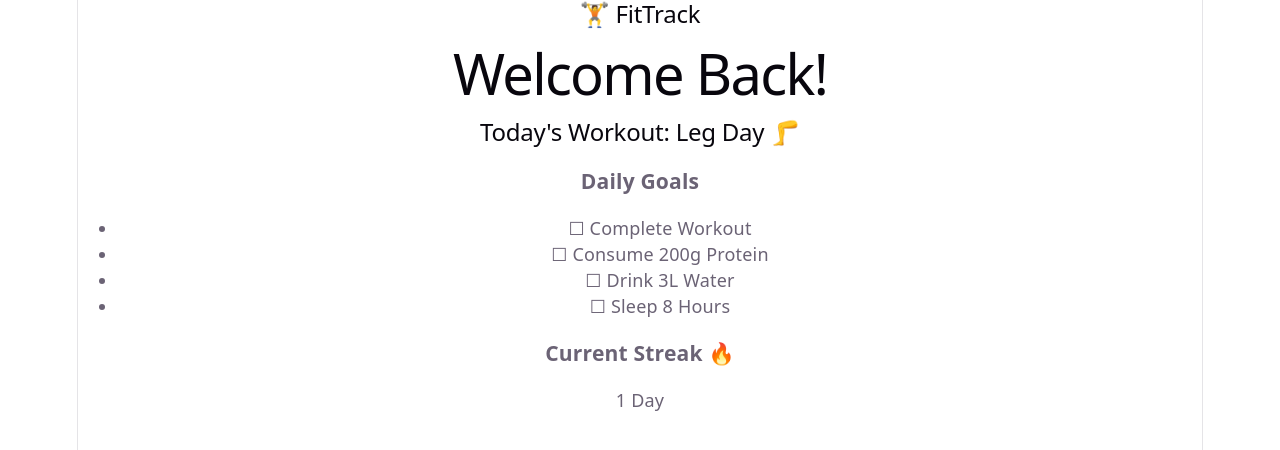
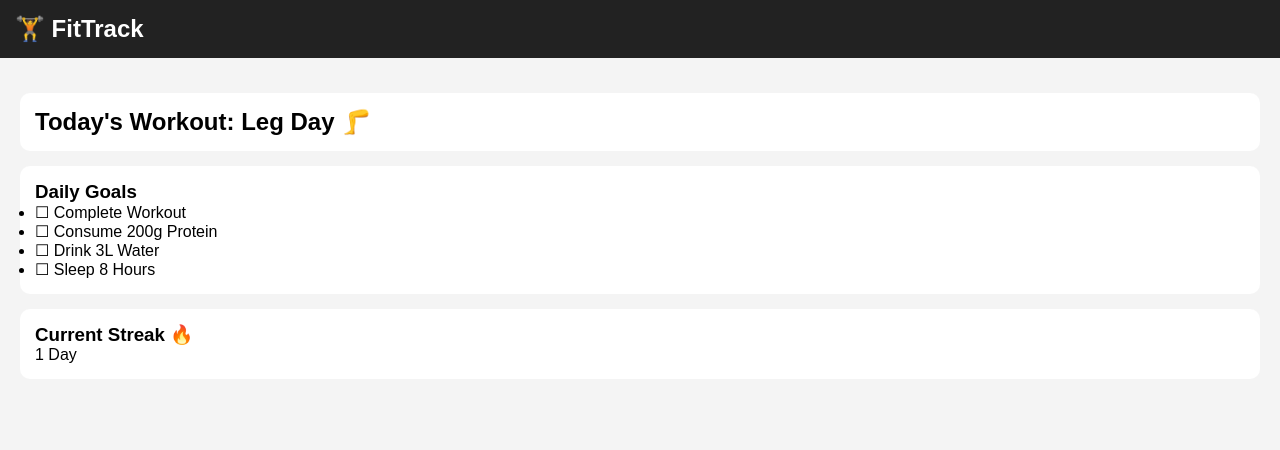
Before and after one commit to sanyabakshi18/fittrack, a React (Vite) app in the folder client/: page / in a window 1280 px wide. Shown: the top 450 px of the page. Built offline with nearby package versions, Linux system fonts and the light colour scheme.

Commit message:
Added dashboard UI and styling

```diff
--- a/client/src/App.css
+++ b/client/src/App.css
@@ -1,184 +1,16 @@
-.counter {
-  font-size: 16px;
-  padding: 5px 10px;
-  border-radius: 5px;
-  color: var(--accent);
-  background: var(--accent-bg);
-  border: 2px solid transparent;
-  transition: border-color 0.3s;
-  margin-bottom: 24px;
-
-  &:hover {
-    border-color: var(--accent-border);
-  }
-  &:focus-visible {
-    outline: 2px solid var(--accent);
-    outline-offset: 2px;
-  }
+nav {
+  background-color: #222;
+  color: white;
+  padding: 15px;
 }
 
-.hero {
-  position: relative;
-
-  .base,
-  .framework,
-  .vite {
-    inset-inline: 0;
-    margin: 0 auto;
-  }
-
-  .base {
-    width: 170px;
-    position: relative;
-    z-index: 0;
-  }
-
-  .framework,
-  .vite {
-    position: absolute;
-  }
-
-  .framework {
-    z-index: 1;
-    top: 34px;
-    height: 28px;
-    transform: perspective(2000px) rotateZ(300deg) rotateX(44deg) rotateY(39deg)
-      scale(1.4);
-  }
-
-  .vite {
-    z-index: 0;
-    top: 107px;
-    height: 26px;
-    width: auto;
-    transform: perspective(2000px) rotateZ(300deg) rotateX(40deg) rotateY(39deg)
-      scale(0.8);
-  }
+.container {
+  padding: 20px;
 }
 
-#center {
-  display: flex;
-  flex-direction: column;
-  gap: 25px;
-  place-content: center;
-  place-items: center;
-  flex-grow: 1;
-
-  @media (max-width: 1024px) {
-    padding: 32px 20px 24px;
-    gap: 18px;
-  }
+.card {
+  background: white;
+  padding: 15px;
+  margin-top: 15px;
+  border-radius: 10px;
 }
-
-#next-steps {
-  display: flex;
-  border-top: 1px solid var(--border);
-  text-align: left;
-
-  & > div {
-    flex: 1 1 0;
-    padding: 32px;
-    @media (max-width: 1024px) {
-      padding: 24px 20px;
-    }
-  }
-
-  .icon {
-    margin-bottom: 16px;
-    width: 22px;
-    height: 22px;
-  }
-
-  @media (max-width: 1024px) {
-    flex-direction: column;
-    text-align: center;
-  }
-}
-
-#docs {
-  border-right: 1px solid var(--border);
-
-  @media (max-width: 1024px) {
-    border-right: none;
-    border-bottom: 1px solid var(--border);
-  }
-}
-
-#next-steps ul {
-  list-style: none;
-  padding: 0;
-  display: flex;
-  gap: 8px;
-  margin: 32px 0 0;
-
-  .logo {
-    height: 18px;
-  }
-
-  a {
-    color: var(--text-h);
-    font-size: 16px;
-    border-radius: 6px;
-    background: var(--social-bg);
-    display: flex;
-    padding: 6px 12px;
-    align-items: center;
-    gap: 8px;
-    text-decoration: none;
-    transition: box-shadow 0.3s;
-
-    &:hover {
-      box-shadow: var(--shadow);
-    }
-    .button-icon {
-      height: 18px;
-      width: 18px;
-    }
-  }
-
-  @media (max-width: 1024px) {
-    margin-top: 20px;
-    flex-wrap: wrap;
-    justify-content: center;
-
-    li {
-      flex: 1 1 calc(50% - 8px);
-    }
-
-    a {
-      width: 100%;
-      justify-content: center;
-      box-sizing: border-box;
-    }
-  }
-}
-
-#spacer {
-  height: 88px;
-  border-top: 1px solid var(--border);
-  @media (max-width: 1024px) {
-    height: 48px;
-  }
-}
-
-.ticks {
-  position: relative;
-  width: 100%;
-
-  &::before,
-  &::after {
-    content: '';
-    position: absolute;
-    top: -4.5px;
-    border: 5px solid transparent;
-  }
-
-  &::before {
-    left: 0;
-    border-left-color: var(--border);
-  }
-  &::after {
-    right: 0;
-    border-right-color: var(--border);
-  }
-}
--- a/client/src/App.jsx
+++ b/client/src/App.jsx
@@ -1,25 +1,31 @@
 import Navbar from "./components/Navbar";
+import "./App.css";
 
 function App() {
   return (
     <div>
       <Navbar />
 
-      <h1>Welcome Back!</h1>
+      <div className="container">
+        <div className="card">
+          <h2>Today's Workout: Leg Day 🦵</h2>
+        </div>
 
-      <h2>Today's Workout: Leg Day 🦵</h2>
-
+        <div className="card">
           <h3>Daily Goals</h3>
-
           <ul>
             <li>☐ Complete Workout</li>
             <li>☐ Consume 200g Protein</li>
             <li>☐ Drink 3L Water</li>
             <li>☐ Sleep 8 Hours</li>
           </ul>
+        </div>
 
+        <div className="card">
           <h3>Current Streak 🔥</h3>
           <p>1 Day</p>
+        </div>
+      </div>
     </div>
   );
 }
--- a/client/src/index.css
+++ b/client/src/index.css
@@ -1,111 +1,15 @@
-:root {
-  --text: #6b6375;
-  --text-h: #08060d;
-  --bg: #fff;
-  --border: #e5e4e7;
-  --code-bg: #f4f3ec;
-  --accent: #aa3bff;
-  --accent-bg: rgba(170, 59, 255, 0.1);
-  --accent-border: rgba(170, 59, 255, 0.5);
-  --social-bg: rgba(244, 243, 236, 0.5);
-  --shadow:
-    rgba(0, 0, 0, 0.1) 0 10px 15px -3px, rgba(0, 0, 0, 0.05) 0 4px 6px -2px;
-
-  --sans: system-ui, 'Segoe UI', Roboto, sans-serif;
-  --heading: system-ui, 'Segoe UI', Roboto, sans-serif;
-  --mono: ui-monospace, Consolas, monospace;
-
-  font: 18px/145% var(--sans);
-  letter-spacing: 0.18px;
-  color-scheme: light dark;
-  color: var(--text);
-  background: var(--bg);
-  font-synthesis: none;
-  text-rendering: optimizeLegibility;
-  -webkit-font-smoothing: antialiased;
-  -moz-osx-font-smoothing: grayscale;
-
-  @media (max-width: 1024px) {
-    font-size: 16px;
-  }
-}
-
-@media (prefers-color-scheme: dark) {
-  :root {
-    --text: #9ca3af;
-    --text-h: #f3f4f6;
-    --bg: #16171d;
-    --border: #2e303a;
-    --code-bg: #1f2028;
-    --accent: #c084fc;
-    --accent-bg: rgba(192, 132, 252, 0.15);
-    --accent-border: rgba(192, 132, 252, 0.5);
-    --social-bg: rgba(47, 48, 58, 0.5);
-    --shadow:
-      rgba(0, 0, 0, 0.4) 0 10px 15px -3px, rgba(0, 0, 0, 0.25) 0 4px 6px -2px;
-  }
-
-  #social .button-icon {
-    filter: invert(1) brightness(2);
-  }
+* {
+  margin: 0;
+  padding: 0;
+  box-sizing: border-box;
 }
 
 body {
-  margin: 0;
+  font-family: Arial, sans-serif;
+  background-color: #f4f4f4;
+  color: black;
 }
 
 #root {
-  width: 1126px;
-  max-width: 100%;
-  margin: 0 auto;
-  text-align: center;
-  border-inline: 1px solid var(--border);
-  min-height: 100svh;
-  display: flex;
-  flex-direction: column;
-  box-sizing: border-box;
+  min-height: 100vh;
 }
-
-h1,
-h2 {
-  font-family: var(--heading);
-  font-weight: 500;
-  color: var(--text-h);
-}
-
-h1 {
-  font-size: 56px;
-  letter-spacing: -1.68px;
-  margin: 32px 0;
-  @media (max-width: 1024px) {
-    font-size: 36px;
-    margin: 20px 0;
-  }
-}
-h2 {
-  font-size: 24px;
-  line-height: 118%;
-  letter-spacing: -0.24px;
-  margin: 0 0 8px;
-  @media (max-width: 1024px) {
-    font-size: 20px;
-  }
-}
-p {
-  margin: 0;
-}
-
-code,
-.counter {
-  font-family: var(--mono);
-  display: inline-flex;
-  border-radius: 4px;
-  color: var(--text-h);
-}
-
-code {
-  font-size: 15px;
-  line-height: 135%;
-  padding: 4px 8px;
-  background: var(--code-bg);
-}
```
Lines whose indentation alone changed are shown as unchanged.
